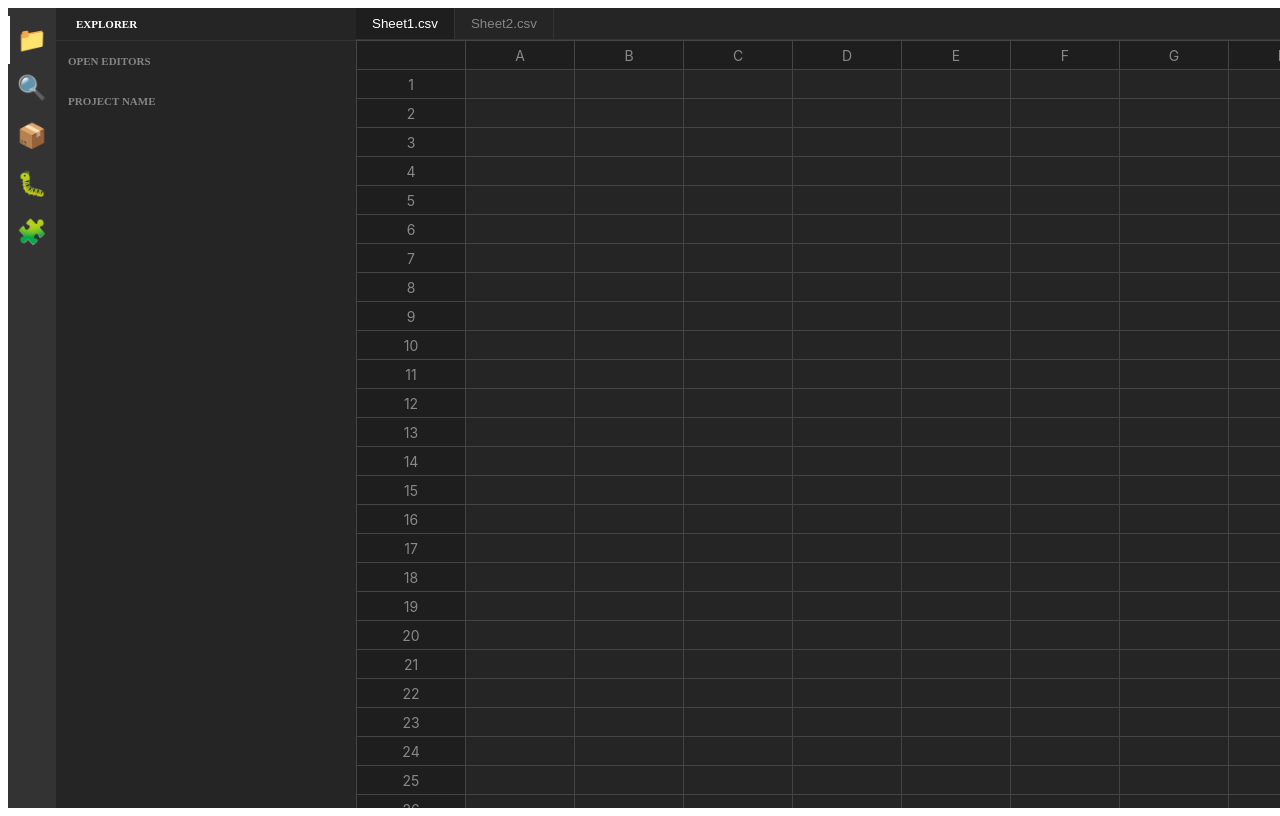
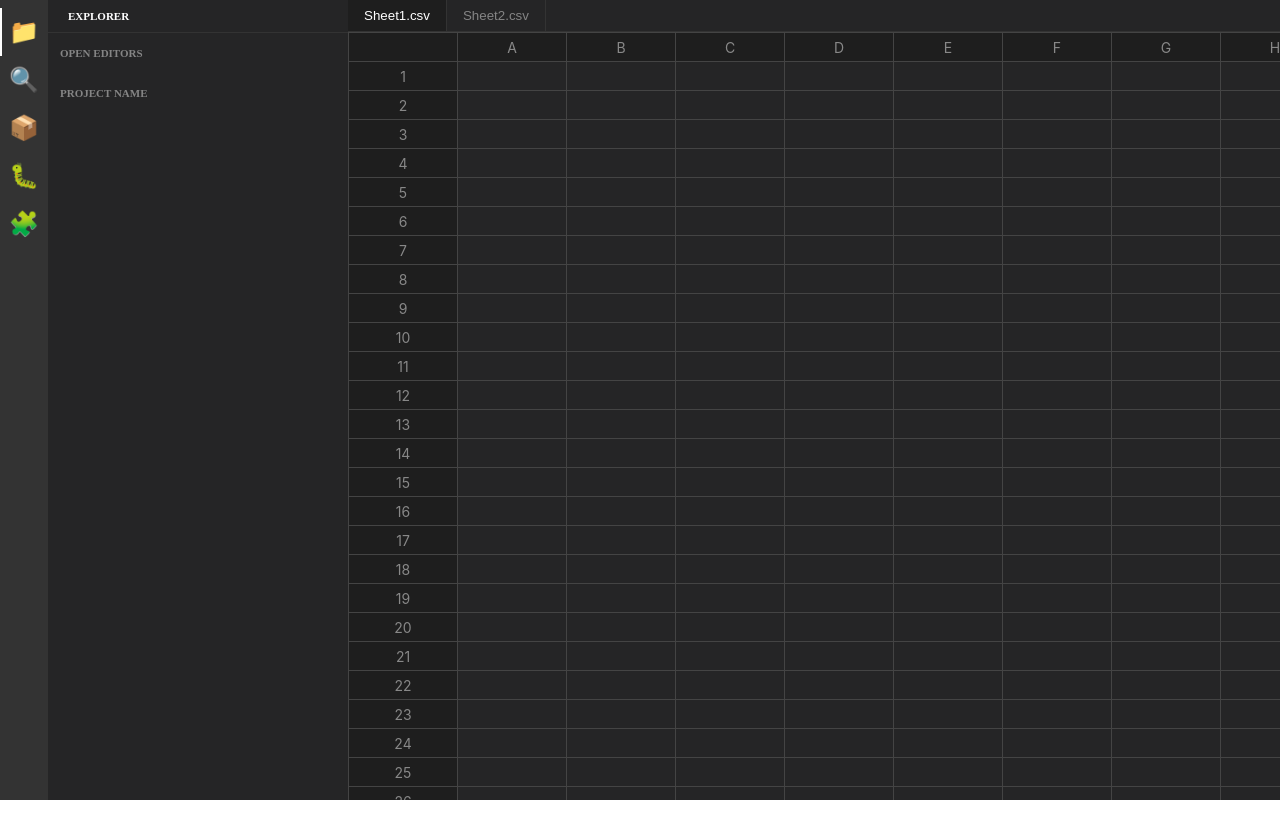
Before and after one commit to lgm3/axiom, a SvelteKit app: page / in a window 1280 px wide. Shown: the top 816 px of the page. Built offline with nearby package versions, Linux system fonts and the light colour scheme.

Commit message:
remove the white border

```diff
--- a/src/routes/+page.svelte
+++ b/src/routes/+page.svelte
@@ -28,6 +28,11 @@
 </div>
 
 <style>
+  :global(body) {
+    margin: 0;
+    padding: 0;
+  }
+
   .app {
     display: flex;
     height: 100vh;
```
